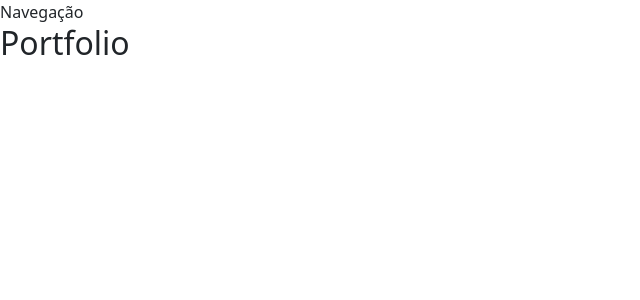
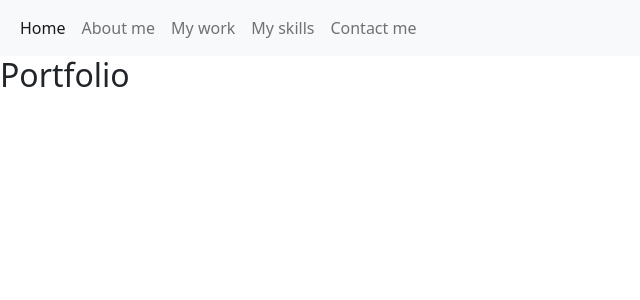
Before and after one commit to brendalima/brendalima.github.io, a React (Create React App) app: page / in a window 1280 px wide. Shown: the top 300 px of the page, without its empty margins (0-640 px from the left). Built offline with nearby package versions, Linux system fonts and the light colour scheme.

Commit message:
Structuring navbar

```diff
--- a/src/components/Navbar.js
+++ b/src/components/Navbar.js
@@ -2,8 +2,26 @@ import React from 'react';
 
 function Navbar() {
   return (
-    <div>
-      Navegação
+    <div className="navbar navbar-expand-lg navbar-light bg-light">
+      <div className="container-fluid">
+        <ul className="navbar-nav me-auto mb-2 mb-lg-0">
+          <li className="nav-item">
+            <a className="nav-link active" aria-current="page" href="#">Home</a>
+          </li>
+          <li className="nav-item">
+            <a className="nav-link" href="#">About me</a>
+          </li>
+          <li className="nav-item">
+            <a className="nav-link" href="#">My work</a>
+          </li>
+          <li className="nav-item">
+            <a className="nav-link" href="#">My skills</a>
+          </li>
+          <li className="nav-item">
+            <a className="nav-link" href="#">Contact me</a>
+          </li>
+        </ul>
+      </div>
     </div>
   )
 }
```
